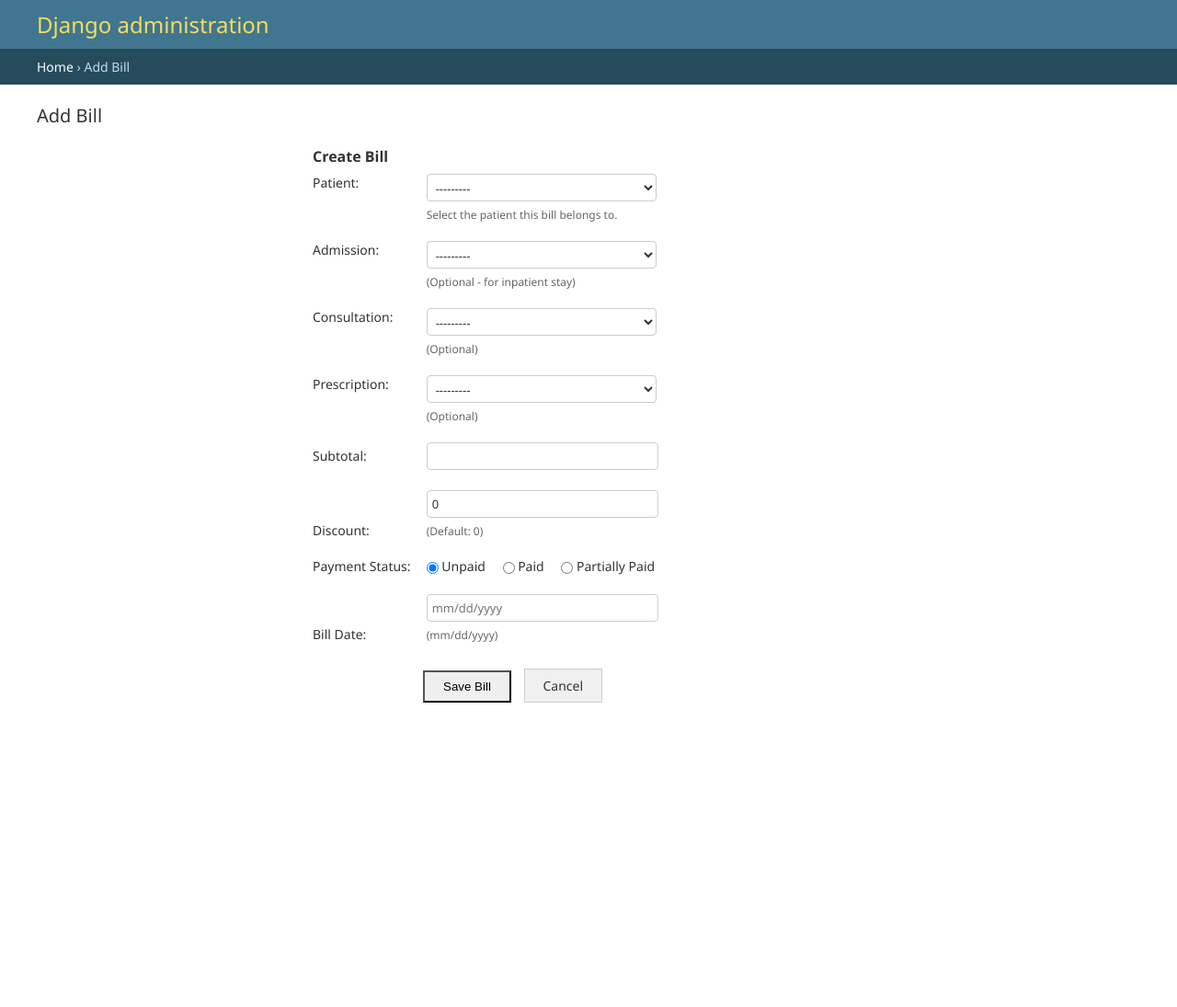
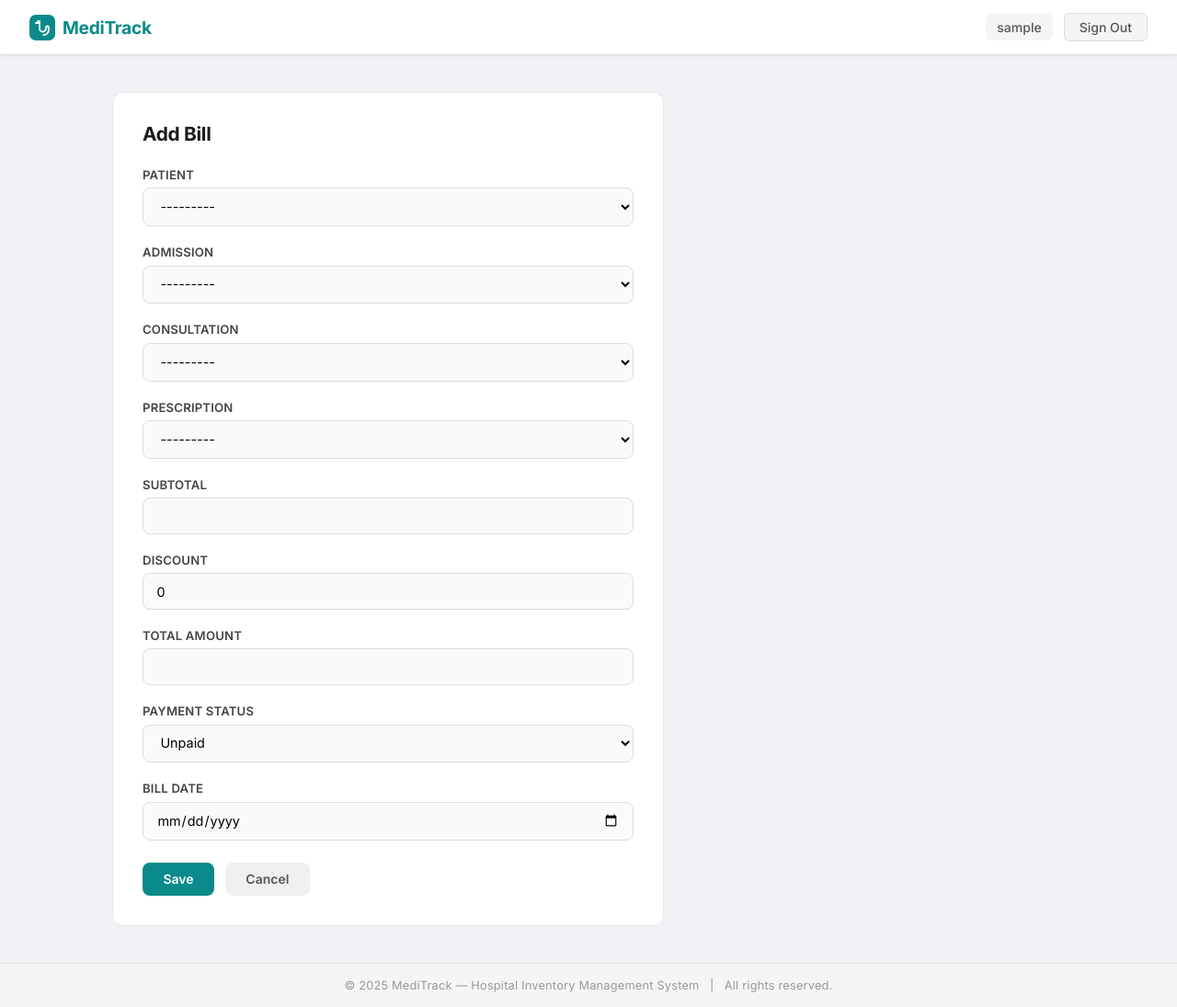
Before and after one commit to cyril333/HospitalManagement, a Django app: page /billing/add/ in a window 1280 px wide. Shown: the whole page at 92% size. Before the commit the page ends 764 px from the top, so only its background shows below. Run offline with Django 5.2, Linux system fonts and the light colour scheme; the visitor is signed in with stand-in values (Sample User, id 1); data that the repository does not hold is empty.

Commit message:
Added Login, Edit Profile, Add New Record, Log Off, and Session Management features for Billing branch only atm.

```diff
--- a/billing/forms.py
+++ b/billing/forms.py
@@ -1,5 +1,6 @@
 from django import forms
 from .models import Billing
+from django.contrib.auth.models import User
 
 class BillingForm(forms.ModelForm):
     class Meta:
@@ -8,3 +9,8 @@ class BillingForm(forms.ModelForm):
         widgets = {
             'bill_date': forms.DateInput(attrs={'type': 'date'}),
         }
+
+class UserEditForm(forms.ModelForm):
+    class Meta:
+        model = User
+        fields = ['first_name', 'last_name', 'email']
--- a/billing/templates/billing/billing_form.html
+++ b/billing/templates/billing/billing_form.html
@@ -1,124 +1,46 @@
-{% extends 'admin/base_site.html' %}
+{% extends 'base.html' %}
+{% block content %}
+<style>
+    .form-card { background: white; border: 1px solid #e8e8e8; border-radius: 12px; padding: 2rem; max-width: 600px; }
+    .form-title { font-size: 1.3rem; font-weight: 700; color: #1a1a1a; margin-bottom: 1.5rem; letter-spacing: -0.3px; }
+    .form-group { margin-bottom: 1.25rem; }
+    .form-group label { display: block; font-size: 0.82rem; font-weight: 600; color: #444; margin-bottom: 0.4rem; text-transform: uppercase; letter-spacing: 0.2px; }
+    .form-group input, .form-group select, .form-group textarea {
+        width: 100%; padding: 0.65rem 0.9rem; border: 1px solid #ddd; border-radius: 8px;
+        font-size: 0.9rem; font-family: 'Inter', sans-serif; outline: none; background: #fafafa;
+        transition: border-color 0.2s, box-shadow 0.2s;
+    }
+    .form-group input:focus, .form-group select:focus, .form-group textarea:focus {
+        border-color: #0a8a8a; box-shadow: 0 0 0 3px rgba(10,138,138,0.1); background: white;
+    }
+    .form-actions { display: flex; gap: 0.75rem; margin-top: 1.5rem; }
+    .btn { padding: 0.6rem 1.4rem; border-radius: 8px; font-size: 0.875rem; font-weight: 600; font-family: 'Inter', sans-serif; cursor: pointer; text-decoration: none; border: none; transition: background 0.2s; }
+    .btn-primary { background: #0a8a8a; color: white; }
+    .btn-primary:hover { background: #077070; }
+    .btn-secondary { background: #f0f0f0; color: #555; }
+    .btn-secondary:hover { background: #e0e0e0; }
+    .errorlist { color: #c0392b; font-size: 0.85rem; list-style: none; padding: 0; margin-top: 0.25rem; }
+</style>
 
-{% block content %}
-<div style="max-width: 600px; margin: 20px auto;">
-    <h2>Create Bill</h2>
-
-    <form method="post">
+<div class="form-card">
+    <div class="form-title">{{ title }}</div>
+    <form method="POST">
         {% csrf_token %}
-
-        <!-- Patient Field -->
-        <div style="margin-bottom: 20px;">
-            <label for="patient" style="display: inline-block; width: 120px; vertical-align: top;">Patient:</label>
-            <div style="display: inline-block;">
-                <select name="patient" id="patient" style="width: 250px; padding: 5px;">
-                    <option value="">---------</option>
-                    {% for patient in patients %}
-                        <option value="{{ patient.id }}">{{ patient.name }}</option>
-                    {% endfor %}
-                </select>
-                <div style="font-size: 12px; color: #666; margin-top: 4px;">
-                    Select the patient this bill belongs to.
-                </div>
-            </div>
+        {% for field in form %}
+        <div class="form-group">
+            <label for="{{ field.id_for_label }}">{{ field.label }}</label>
+            {{ field }}
+            {% if field.help_text %}
+                <small style="color: #666; display: block; margin-top: 0.25rem;">{{ field.help_text }}</small>
+            {% endif %}
+            {% if field.errors %}
+                <div class="errorlist">{{ field.errors }}</div>
+            {% endif %}
         </div>
-
-        <!-- Admission Field (Optional) -->
-        <div style="margin-bottom: 20px;">
-            <label for="admission" style="display: inline-block; width: 120px; vertical-align: top;">Admission:</label>
-            <div style="display: inline-block;">
-                <select name="admission" id="admission" style="width: 250px; padding: 5px;">
-                    <option value="">---------</option>
-                    {% for admission in admissions %}
-                        <option value="{{ admission.id }}">{{ admission }}</option>
-                    {% endfor %}
-                </select>
-                <div style="font-size: 12px; color: #666; margin-top: 4px;">
-                    (Optional - for inpatient stay)
-                </div>
-            </div>
-        </div>
-
-        <!-- Consultation Field (Optional) -->
-        <div style="margin-bottom: 20px;">
-            <label for="consultation" style="display: inline-block; width: 120px; vertical-align: top;">Consultation:</label>
-            <div style="display: inline-block;">
-                <select name="consultation" id="consultation" style="width: 250px; padding: 5px;">
-                    <option value="">---------</option>
-                    {% for consultation in consultations %}
-                        <option value="{{ consultation.id }}">{{ consultation }}</option>
-                    {% endfor %}
-                </select>
-                <div style="font-size: 12px; color: #666; margin-top: 4px;">
-                    (Optional)
-                </div>
-            </div>
-        </div>
-
-        <!-- Prescription Field (Optional) -->
-        <div style="margin-bottom: 20px;">
-            <label for="prescription" style="display: inline-block; width: 120px; vertical-align: top;">Prescription:</label>
-            <div style="display: inline-block;">
-                <select name="prescription" id="prescription" style="width: 250px; padding: 5px;">
-                    <option value="">---------</option>
-                    {% for prescription in prescriptions %}
-                        <option value="{{ prescription.id }}">{{ prescription }}</option>
-                    {% endfor %}
-                </select>
-                <div style="font-size: 12px; color: #666; margin-top: 4px;">
-                    (Optional)
-                </div>
-            </div>
-        </div>
-
-        <!-- Subtotal Field -->
-        <div style="margin-bottom: 20px;">
-            <label for="subtotal" style="display: inline-block; width: 120px;">Subtotal:</label>
-            <input type="number" name="subtotal" id="subtotal" step="0.01" style="width: 240px; padding: 5px;">
-        </div>
-
-        <!-- Discount Field -->
-        <div style="margin-bottom: 20px;">
-            <label for="discount" style="display: inline-block; width: 120px;">Discount:</label>
-            <div style="display: inline-block;">
-                <input type="number" name="discount" id="discount" step="0.01" value="0" style="width: 240px; padding: 5px;">
-                <div style="font-size: 12px; color: #666; margin-top: 4px;">
-                    (Default: 0)
-                </div>
-            </div>
-        </div>
-
-        <!-- Payment Status Field -->
-        <div style="margin-bottom: 20px;">
-            <label style="display: inline-block; width: 120px; vertical-align: top;">Payment Status:</label>
-            <div style="display: inline-block;">
-                <label style="margin-right: 15px;">
-                    <input type="radio" name="payment_status" value="Unpaid" checked> Unpaid
-                </label>
-                <label style="margin-right: 15px;">
-                    <input type="radio" name="payment_status" value="Paid"> Paid
-                </label>
-                <label>
-                    <input type="radio" name="payment_status" value="Partially Paid"> Partially Paid
-                </label>
-            </div>
-        </div>
-
-        <!-- Bill Date Field -->
-        <div style="margin-bottom: 30px;">
-            <label for="bill_date" style="display: inline-block; width: 120px;">Bill Date:</label>
-            <div style="display: inline-block;">
-                <input type="text" name="bill_date" id="bill_date" placeholder="mm/dd/yyyy" style="width: 240px; padding: 5px;">
-                <div style="font-size: 12px; color: #666; margin-top: 4px;">
-                    (mm/dd/yyyy)
-                </div>
-            </div>
-        </div>
-
-        <!-- Buttons -->
-        <div style="margin-left: 120px;">
-            <button type="submit" style="padding: 8px 20px; margin-right: 10px;">Save Bill</button>
-            <a href="{% url 'billing_list' %}" style="padding: 8px 20px; text-decoration: none; background: #f0f0f0; border: 1px solid #ccc; color: #333;">Cancel</a>
+        {% endfor %}
+        <div class="form-actions">
+            <button type="submit" class="btn btn-primary">Save</button>
+            <a href="{% url 'billing_list' %}" class="btn btn-secondary">Cancel</a>
         </div>
     </form>
 </div>
--- a/billing/urls.py
+++ b/billing/urls.py
@@ -7,4 +7,6 @@ urlpatterns = [
     path('<int:pk>/', views.billing_detail, name='billing_detail'),
     path('edit/<int:pk>/', views.billing_edit, name='billing_edit'),
     path('delete/<int:pk>/', views.billing_delete, name='billing_delete'),
+    path('profile/edit/', views.edit_profile, name='edit_profile'),
+    path('profile/password/', views.change_password, name='change_password'),
 ]
--- a/billing/views.py
+++ b/billing/views.py
@@ -1,7 +1,12 @@
 from django.shortcuts import render, get_object_or_404, redirect
 from django.contrib.auth.decorators import login_required
+from django.contrib.auth.models import User
+from django.contrib.auth.forms import PasswordChangeForm
+from django.contrib.auth import update_session_auth_hash
+from django.contrib import messages
 from .models import Billing
-from .forms import BillingForm
+from .forms import BillingForm, UserEditForm
+
 
 @login_required(login_url='/login/')
 def billing_list(request):
@@ -37,3 +42,28 @@ def billing_delete(request, pk):
         bill.delete()
         return redirect('billing_list')
     return render(request, 'billing/confirm_delete.html', {'item': f"Bill #{bill.bill_id}"})
+
+@login_required(login_url='/login/')
+def edit_profile(request):
+    if request.method == 'POST':
+        form = UserEditForm(request.POST, instance=request.user)
+        if form.is_valid():
+            form.save()
+            messages.success(request, 'Profile updated successfully.')
+            return redirect('index')
+    else:
+        form = UserEditForm(instance=request.user)
+    return render(request, 'billing/edit_profile.html', {'form': form})
+
+@login_required(login_url='/login/')
+def change_password(request):
+    if request.method == 'POST':
+        form = PasswordChangeForm(request.user, request.POST)
+        if form.is_valid():
+            user = form.save()
+            update_session_auth_hash(request, user)   # keep the user logged in
+            messages.success(request, 'Password changed successfully.')
+            return redirect('edit_profile')
+    else:
+        form = PasswordChangeForm(request.user)
+    return render(request, 'billing/change_password.html', {'form': form})
--- a/hospital_project/settings.py
+++ b/hospital_project/settings.py
@@ -126,7 +126,9 @@ USE_TZ = True
 
 # Static files (CSS, JavaScript, Images)
 # https://docs.djangoproject.com/en/6.0/howto/static-files/
-
+SESSION_COOKIE_AGE = 1800
+SESSION_EXPIRE_AT_BROWSER_CLOSE = True
+SESSION_SAVE_EVERY_REQUEST = True
 STATIC_URL = 'static/'
 
 LOGIN_REDIRECT_URL = '/'
```
Also changed, not shown: billing/templates/billing/change_password.html (added, +36 -0 lines), billing/templates/billing/edit_profile.html (added, +47 -0 lines), templates/index.html (+87 -1 lines).
